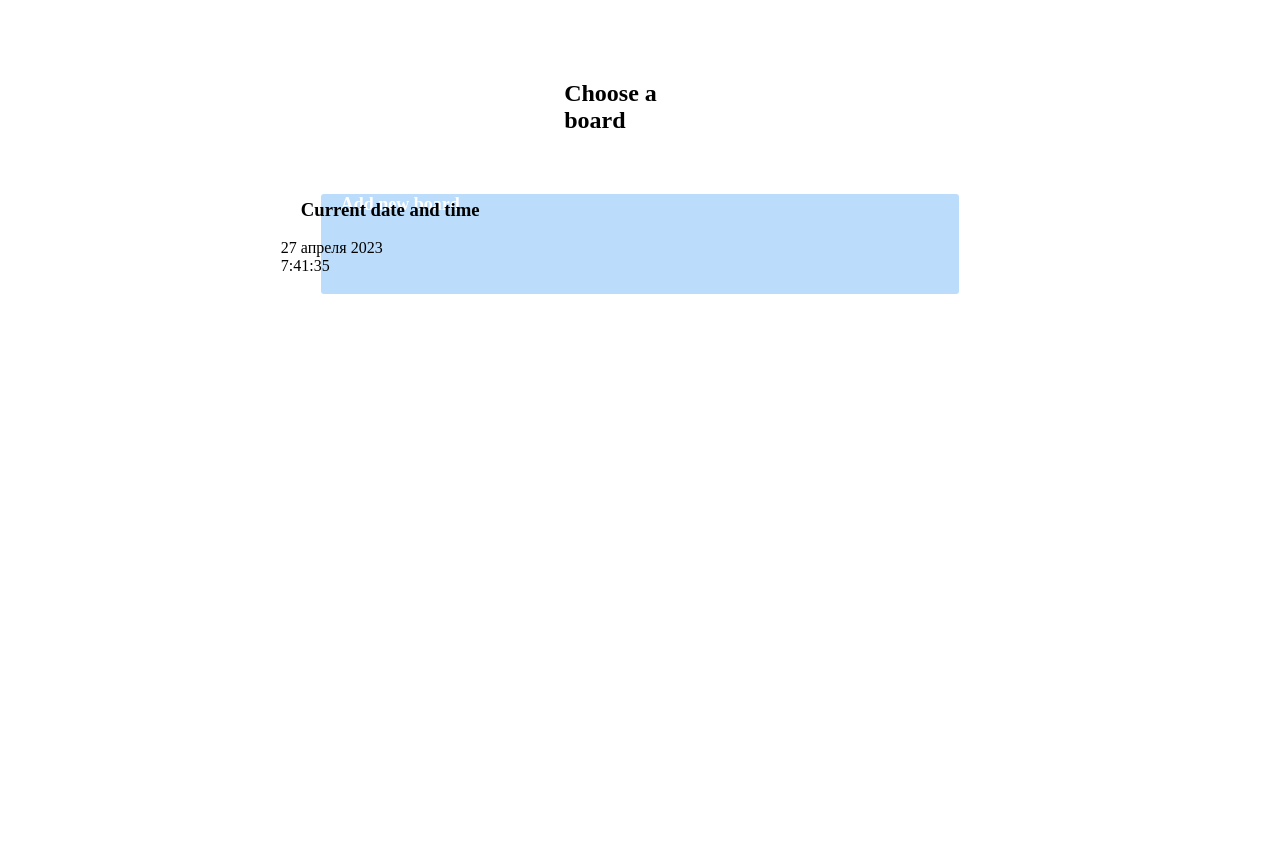
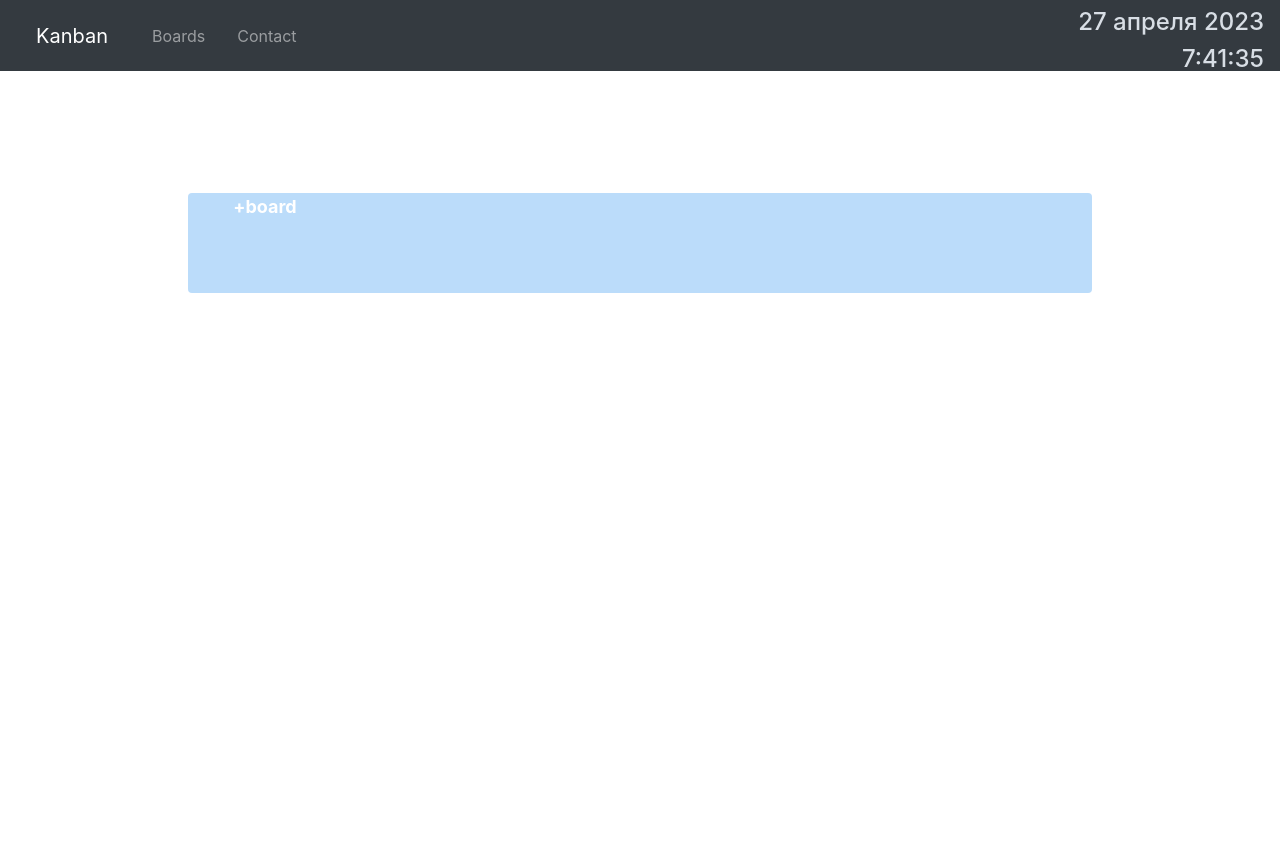
Before and after one commit to Dilara0880/kanban, a Django app: page / in a window 1280 px wide. After the commit the page ends 293 px from the top, so only its background shows below. Run offline with Django 4.2, Linux system fonts and the light colour scheme; data that the repository does not hold is empty; some libraries are stand-ins or nearby versions.

Commit message:
updated styles.css and templates

```diff
--- a/static/css/style.css
+++ b/static/css/style.css
@@ -59,22 +59,25 @@ a{
 }
 
 .ind-container {
-  margin: 0 auto;
-  position: relative;
-  width: 60%;
-  height: 100vh;
+  margin: auto;
+  position: initial;
+  width: 80%;
+  display: flex;
 }
 
 .ind-container h2{
   padding-top: 30px;
-  margin: 50px 40%;
+  margin: auto 25%;
+  display: inline-table;
 }
 
 .boards-container{
+  flex: 3;
   margin: 10px 50px;
   height: 300px;
   display: flex;
-  padding-top: 0;
+  padding-top: 10%;
+  width: 60%;
 }
 
 .boards-container a{
@@ -82,34 +85,39 @@ a{
   color: white;
   font-size: 18px;
   font-weight: bold;
+
 }
 
 .board-lnk{
   flex: 1;
   text-align: left;
-  border-radius: 3px;
+  border-radius: 4px;
   background-color: #bbdcfa;
-  width: 40px;
+  width: 30px;
   height: 100px;
   margin: 10px;
 }
 
-.time-container{
-  position: absolute;
-  top: 110px;
-  left: 0;
-  width: 300px;
-  height: 200px;
-  padding: 20px;
+.board-lnk:hover{
+  background-color: #d5e5f7;
+}
+.board-lnk a {
+  user-select: none;
+  padding: 5% 50% 25% 5%;
 }
 
-a {
-  user-select: none;
-  color: blue;
+.board-lnk a:hover {
+  color: darkblue;
+}
+.time-container{
+  flex: 1;
+  width: 30px;
+  height: 55px;
+  color: #d8dee5;
 }
 
-a:hover {
-  color: darkblue;
+.time-container h4{
+  text-align: right;
 }
 
 button{
--- a/templates/base.html
+++ b/templates/base.html
@@ -1,14 +1,42 @@
 {% load static %}
 <!DOCTYPE html>
 <html lang="en-US">
-<script src="{% static 'js/script.js' %}"></script>
-<link rel="stylesheet" type="text/css" href="{% static 'css/style.css' %}">
 
   <head>
+      <script src="{% static 'js/script.js' %}"></script>
+    <link rel="stylesheet" type="text/css" href="{% static 'css/style.css' %}">
+	<meta name="viewport" content="width=device-width, initial-scale=1">
+	<link rel="stylesheet" href="https://maxcdn.bootstrapcdn.com/bootstrap/4.5.2/css/bootstrap.min.css">
+	<script src="https://ajax.googleapis.com/ajax/libs/jquery/3.5.1/jquery.min.js"></script>
+	<script src="https://cdnjs.cloudflare.com/ajax/libs/popper.js/1.16.0/umd/popper.min.js"></script>
+	<script src="https://maxcdn.bootstrapcdn.com/bootstrap/4.5.2/js/bootstrap.min.js"></script>
     <meta charset="utf-8" />
-    <title>Home page</title>
+    <title>Kanban</title>
   </head>
   <body>
+  <nav class="navbar navbar-expand-lg navbar-dark bg-dark">
+	<a class="navbar-brand" href="#">Kanban</a>
+	<button class="navbar-toggler" type="button" data-toggle="collapse" data-target="#navbarNav">
+		<span class="navbar-toggler-icon"></span>
+	</button>
+	<div class="collapse navbar-collapse" id="navbarNav">
+		<ul class="navbar-nav">
+			<li class="nav-item">
+				<a class="nav-link" href="{% url 'index' %}">Boards</a>
+			</li>
+			<li class="nav-item">
+				<a class="nav-link" href="#"></a>
+			</li>
+			<li class="nav-item">
+				<a class="nav-link" href="#">Contact</a>
+			</li>
+		</ul>
+	</div>
+            <div class="time-container">
+          <h4 id="date"></h4>
+          <h4 id="time"></h4>
+        </div>
+</nav>
         {% block content %}
         {% endblock %}
   </body>
--- a/templates/index.html
+++ b/templates/index.html
@@ -1,10 +1,9 @@
 {% extends 'base.html' %}
 {% block content %}
   <div class="ind-container">
-      <h2>Choose a board</h2>
     <div class="boards-container">
       <div class="board-lnk">
-          <a href="{% url 'add_board' %}">Add new board</a>
+          <a href="{% url 'add_board' %}">+board</a>
        </div>
         {% for board in boards %}
             <div class="board-lnk">
@@ -13,10 +12,6 @@
           {% endfor %}
     </div>
 
-      <div class="time-container">
-        <h3>Current date and time</h3>
-          <div id="date"></div>
-          <div id="time"></div>
-        </div>
+
   </div>
 {% endblock %}
--- a/templates/view_board.html
+++ b/templates/view_board.html
@@ -1,7 +1,7 @@
 {% extends 'base.html' %}
 {% block content %}
         <h3>{{ board.title }}</h3>
-        <a href="{% url 'index' %}">Home</a>
+
         <a href="{% url 'create_task' board.id %}">Create a task</a>
         <a href="{% url 'add_column' board.id %}">Add a column</a><br><br>
         <form class="dlt-board-form" method="post">
```
